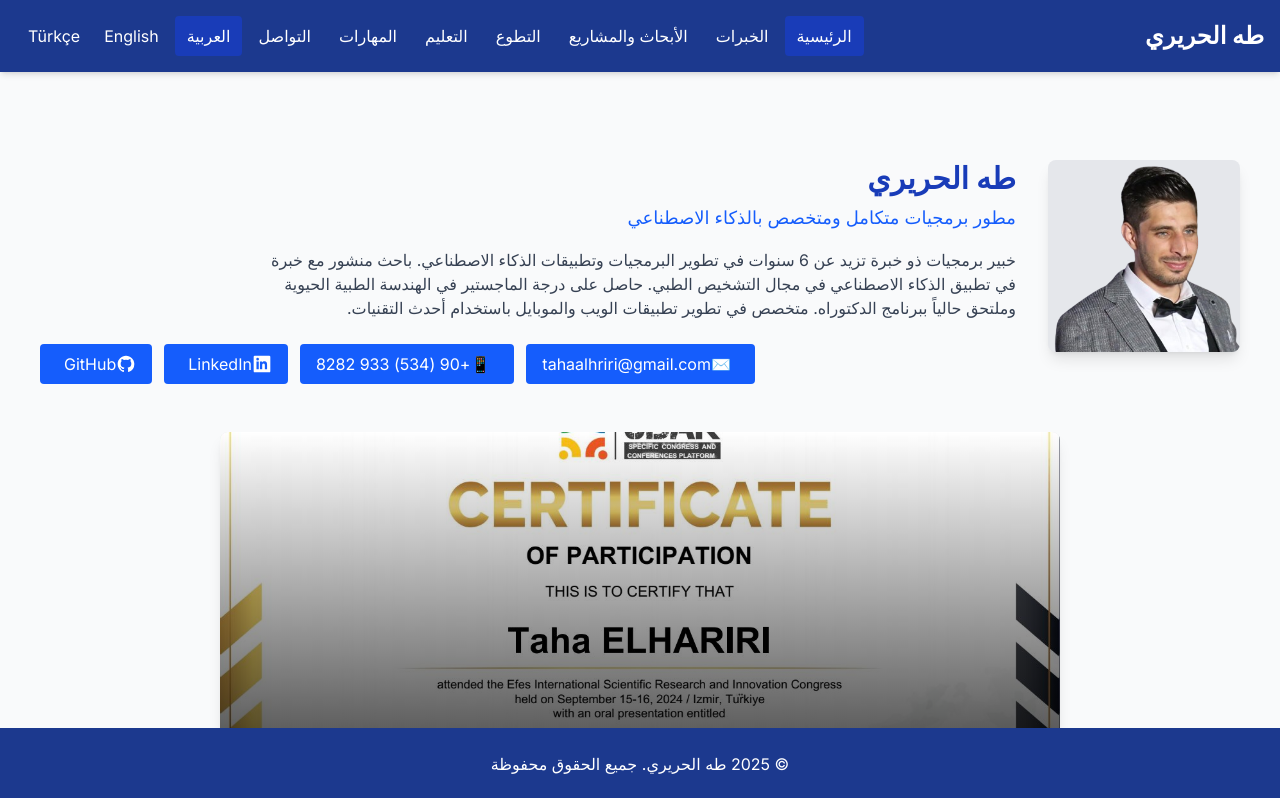
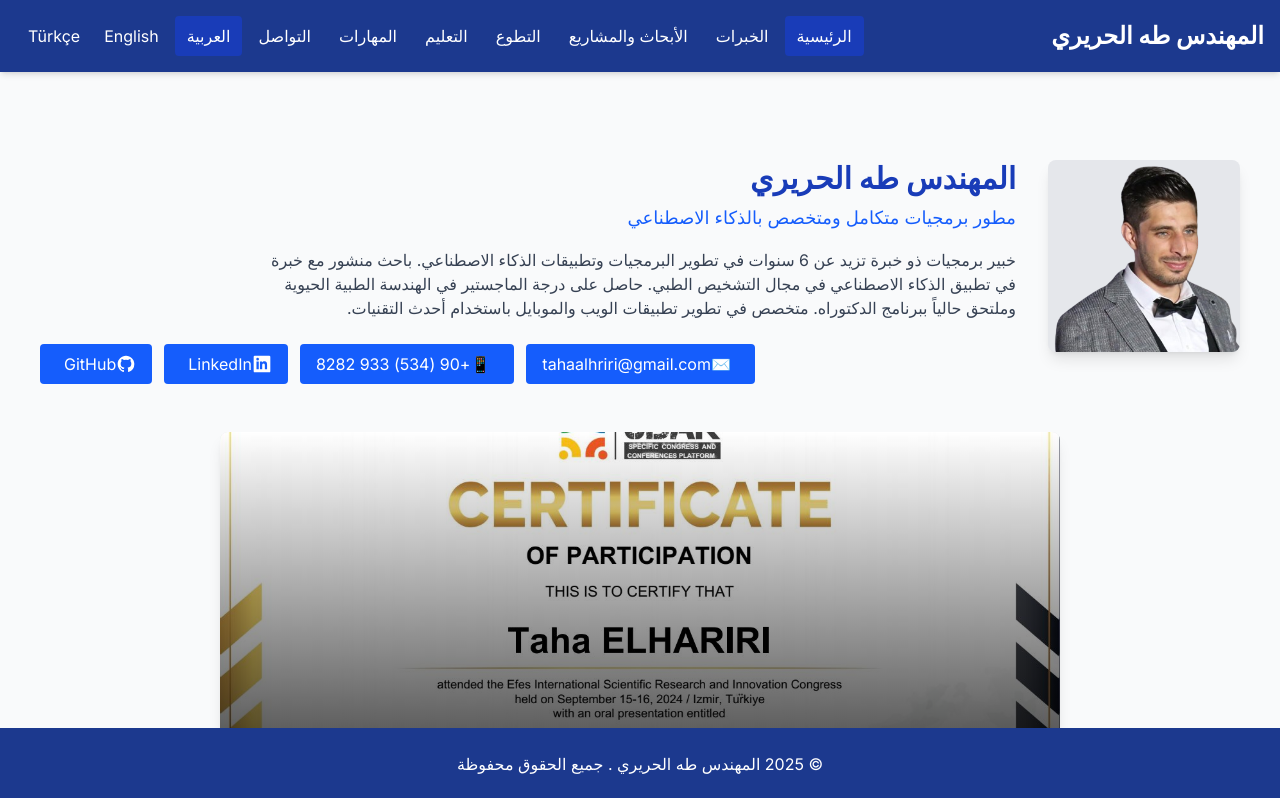
Before and after one commit to tahaelhariri998/tahaelhariri, a Next.js app: page / in a window 1280 px wide. Shown: the top 798 px of the page. Built offline with nearby package versions, Linux system fonts and the light colour scheme.

Commit message:
Initial commit

```diff
--- a/src/app/page.tsx
+++ b/src/app/page.tsx
@@ -40,7 +40,7 @@ const useTranslations = () => {
             education: 'Education',
             skills: 'Skills',
             contact: 'Contact',
-            taha_alhariri: 'Taha Alhariri',
+            taha_alhariri: 'MD. Eng. Taha Elhariri',
             software_engineer: 'Full-Stack Software Engineer & AI Specialist',
             profile_description: 'Experienced software engineer with over 6 years in software and AI development. Published researcher with experience in applying AI in medical diagnostics. Holds a Master\'s degree in Biomedical Engineering and is pursuing a PhD. Specializes in developing web and mobile applications using cutting-edge technologies.',
             email: 'Email',
@@ -132,7 +132,7 @@ const useTranslations = () => {
             education: 'Eğitim',
             skills: 'Yetenekler',
             contact: 'İletişim',
-            taha_alhariri: 'Taha Alhariri',
+            taha_alhariri: 'YL. Müh. Taha Elhariri',
             software_engineer: 'Full-Stack Yazılım Mühendisi & AI Uzmanı',
             profile_description: 'Yazılım ve yapay zeka geliştirmede 6 yılı aşkın deneyime sahip deneyimli yazılım mühendisi. Tıbbi teşhis alanında yapay zeka uygulamaları konusunda deneyimli yayınlanmış araştırmacı. Biyomedikal Mühendisliği alanında Yüksek Lisans derecesine sahip ve Doktora programına devam etmektedir. En son teknolojileri kullanarak web ve mobil uygulama geliştirme konusunda uzmanlaşmıştır.',
             email: 'E-posta',
@@ -224,7 +224,7 @@ const useTranslations = () => {
             education: 'التعليم',
             skills: 'المهارات',
             contact: 'التواصل',
-            taha_alhariri: 'طه الحريري',
+            taha_alhariri: 'المهندس طه  الحريري ',
             software_engineer: 'مطور برمجيات متكامل ومتخصص بالذكاء الاصطناعي',
             profile_description: 'خبير برمجيات ذو خبرة تزيد عن 6 سنوات في تطوير البرمجيات وتطبيقات الذكاء الاصطناعي. باحث منشور مع خبرة في تطبيق الذكاء الاصطناعي في مجال التشخيص الطبي. حاصل على درجة الماجستير في الهندسة الطبية الحيوية وملتحق حالياً ببرنامج الدكتوراه. متخصص في تطوير تطبيقات الويب والموبايل باستخدام أحدث التقنيات.',
             email: 'البريد الإلكتروني',
```
